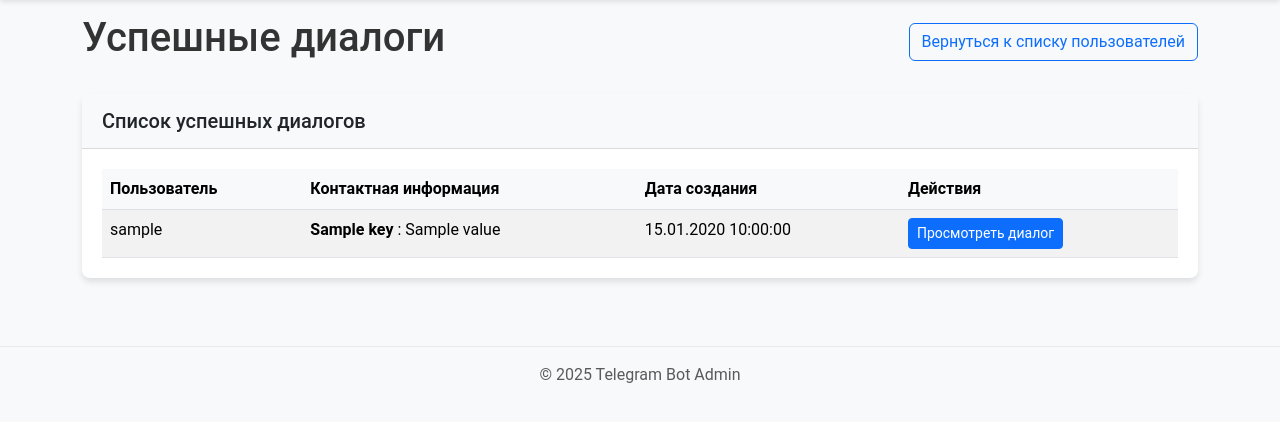
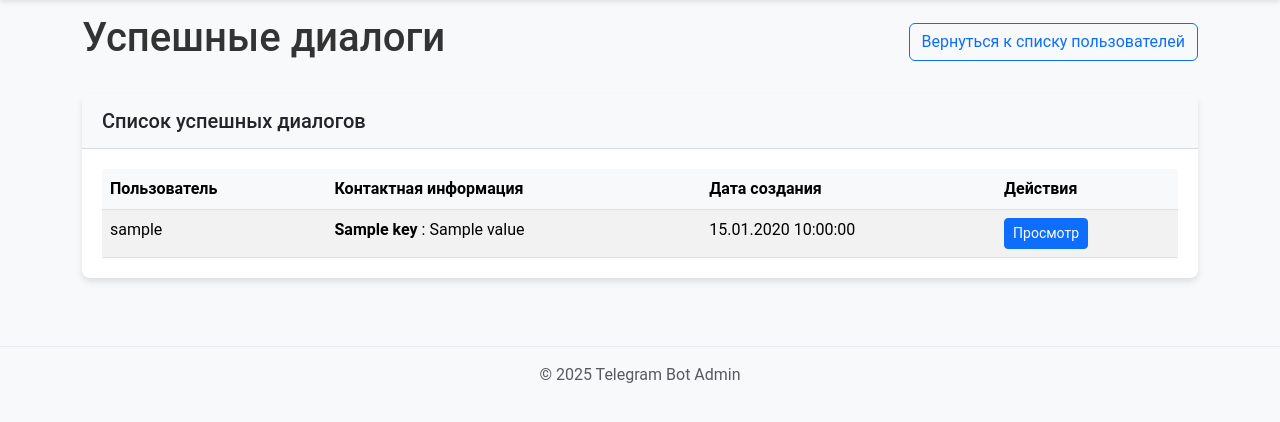
Before and after one commit to AVas112/MainBot, a FastAPI app: template src/web_ui/templates/successful_dialogs.html in a window 1280 px wide. Shown: the part 56-478 px from the top of the page. Run offline with FastAPI, Linux system fonts and the light colour scheme; the template is opened without the code that fills it: most values are stand-ins (such as "Sample title", 1, 10 or a date in 2020).

Commit message:
small fix

```diff
--- a/src/web_ui/templates/successful_dialogs.html
+++ b/src/web_ui/templates/successful_dialogs.html
@@ -54,7 +54,7 @@
                                 <td>{{ dialog.created_at.strftime('%d.%m.%Y %H:%M:%S') }}</td>
                                 <td>
                                     <a href="/admin/dialog/{{ dialog.user_id }}" class="btn btn-primary btn-sm">
-                                        Просмотреть диалог
+                                        Просмотр
                                     </a>
                                 </td>
                             </tr>
```
Also changed, not shown: 1 other file.
